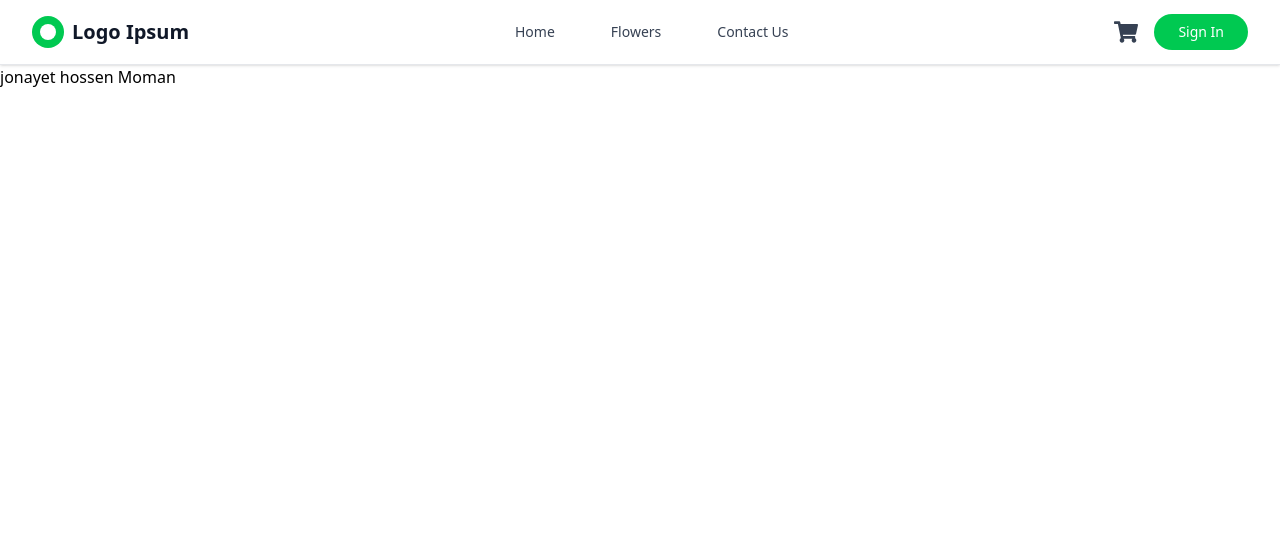
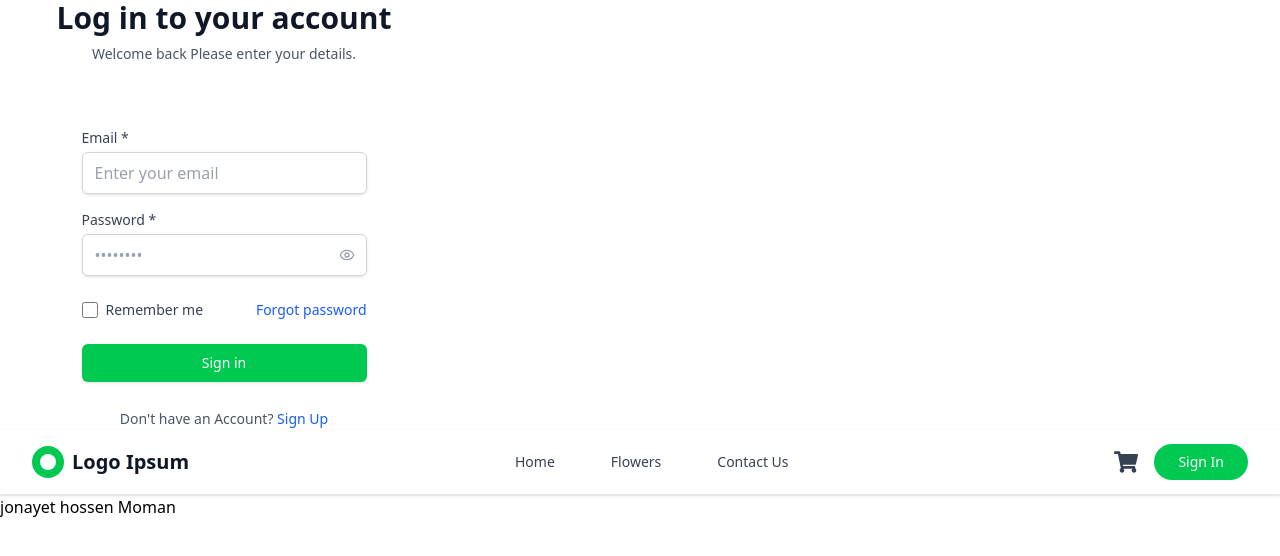
Before and after one commit to jonayethossen/Flower_Ecommerce, a React (Vite) app: page / in a window 1280 px wide. Shown: the top 556 px of the page. Built offline with nearby package versions, Linux system fonts and the light colour scheme.

Commit message:
loginPage

```diff
--- a/package.json
+++ b/package.json
@@ -11,6 +11,7 @@
   },
   "dependencies": {
     "@tailwindcss/vite": "^4.1.12",
+    "lucide-react": "^0.540.0",
     "react": "^19.1.1",
     "react-dom": "^19.1.1",
     "react-icons": "^5.5.0",
--- a/src/App.jsx
+++ b/src/App.jsx
@@ -1,10 +1,12 @@
 import React from "react";
 import Navbar from "./components/Navbar/Navbar";
 import HeroSection from "./components/Hero/HeroSection";
+import Login from "./assets/Login";
 
 const App = () => {
   return (
     <div className="overflow-x-hidden">
+      <Login />
       <Navbar />
       <HeroSection />
     </div>
--- /dev/null
+++ b/src/assets/Login.jsx
@@ -0,0 +1,140 @@
+import { useState } from "react";
+import { Eye, EyeOff } from "lucide-react";
+
+const Login = () => {
+  const [formData, setFormData] = useState({
+    email: "",
+    password: "",
+    rememberMe: false,
+  });
+  const [showPassword, setShowPassword] = useState(false);
+
+  const handleInputChange = (e) => {
+    const { name, value, type, checked } = e.target;
+    setFormData((prev) => ({
+      ...prev,
+      [name]: type === "checkbox" ? checked : value,
+    }));
+  };
+
+  const handleSubmit = (e) => {
+    e.preventDefault();
+    console.log("Login attempt:", formData);
+  };
+
+  return (
+    <div className="w-full max-w-md flex flex-col items-center justify-center space-y-8">
+      <div className="text-center">
+        <h2 className="text-3xl font-bold text-gray-900">
+          Log in to your account
+        </h2>
+        <p className="mt-2 text-sm text-gray-600">
+          Welcome back Please enter your details.
+        </p>
+      </div>
+
+      <form className="mt-8 space-y-6" onSubmit={handleSubmit}>
+        <div className="space-y-4">
+          {/* Email Field */}
+          <div>
+            <label
+              htmlFor="email"
+              className="block text-sm font-medium text-gray-700 mb-1"
+            >
+              Email *
+            </label>
+            <input
+              id="email"
+              name="email"
+              type="email"
+              required
+              className="w-full px-3 py-2 border border-gray-300 rounded-md shadow-sm placeholder-gray-400 focus:outline-none focus:ring-green-500 focus:border-green-500"
+              placeholder="Enter your email"
+              value={formData.email}
+              onChange={handleInputChange}
+            />
+          </div>
+
+          {/* Password Field */}
+          <div>
+            <label
+              htmlFor="password"
+              className="block text-sm font-medium text-gray-700 mb-1"
+            >
+              Password *
+            </label>
+            <div className="relative">
+              <input
+                id="password"
+                name="password"
+                type={showPassword ? "text" : "password"}
+                required
+                className="w-full px-3 py-2 pr-10 border border-gray-300 rounded-md shadow-sm placeholder-gray-400 focus:outline-none focus:ring-green-500 focus:border-green-500"
+                placeholder="••••••••"
+                value={formData.password}
+                onChange={handleInputChange}
+              />
+              <button
+                type="button"
+                className="absolute inset-y-0 right-0 pr-3 flex items-center"
+                onClick={() => setShowPassword(!showPassword)}
+              >
+                {showPassword ? (
+                  <EyeOff className="h-4 w-4 text-gray-400" />
+                ) : (
+                  <Eye className="h-4 w-4 text-gray-400" />
+                )}
+              </button>
+            </div>
+          </div>
+        </div>
+
+        {/* Remember Me and Forgot Password */}
+        <div className="flex items-center justify-between">
+          <div className="flex items-center">
+            <input
+              id="rememberMe"
+              name="rememberMe"
+              type="checkbox"
+              className="h-4 w-4 text-green-600 focus:ring-green-500 border-gray-300 rounded"
+              checked={formData.rememberMe}
+              onChange={handleInputChange}
+            />
+            <label
+              htmlFor="rememberMe"
+              className="ml-2 block text-sm text-gray-700"
+            >
+              Remember me
+            </label>
+          </div>
+          <a href="#" className="text-sm text-blue-600 hover:text-blue-500">
+            Forgot password
+          </a>
+        </div>
+
+        {/* Sign In Button */}
+        <button
+          type="submit"
+          className="w-full flex justify-center py-2 px-4 border border-transparent rounded-md shadow-sm text-sm font-medium text-white bg-green-500 hover:bg-green-600 focus:outline-none focus:ring-2 focus:ring-offset-2 focus:ring-green-500 transition-colors"
+        >
+          Sign in
+        </button>
+
+        {/* Sign Up Link */}
+        <div className="text-center">
+          <span className="text-sm text-gray-600">
+            Don't have an Account?{" "}
+            <a
+              href="#"
+              className="font-medium text-blue-600 hover:text-blue-500"
+            >
+              Sign Up
+            </a>
+          </span>
+        </div>
+      </form>
+    </div>
+  );
+};
+
+export default Login;
```
Also changed, not shown: 1 other file (tests, documents, lock files or other folders).
